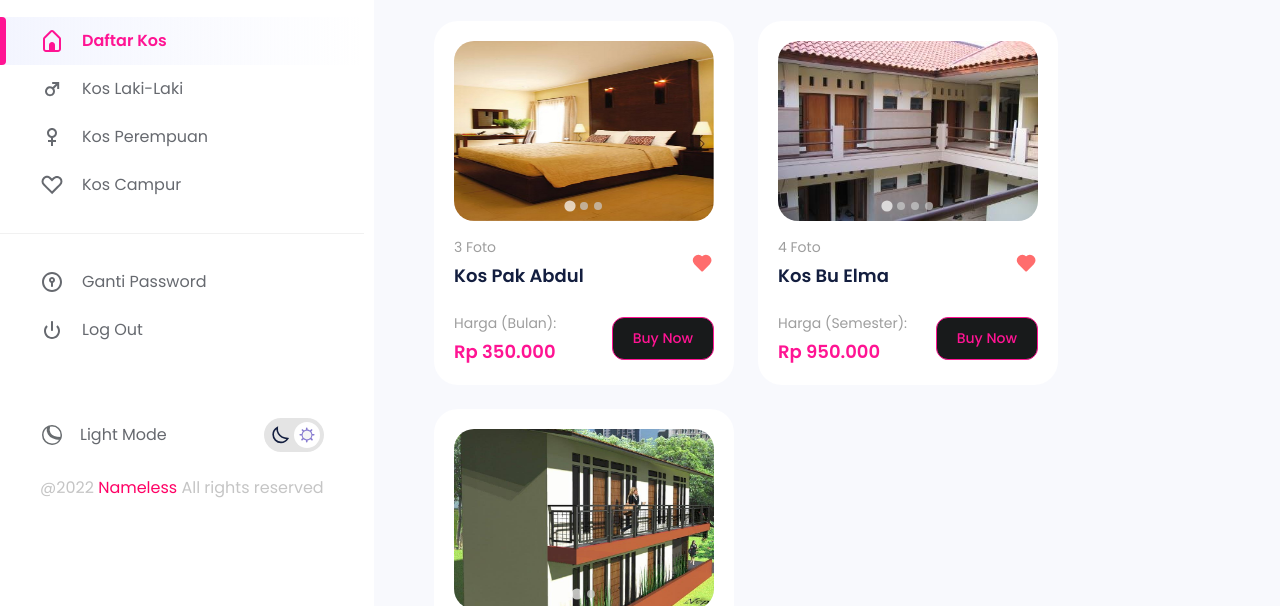
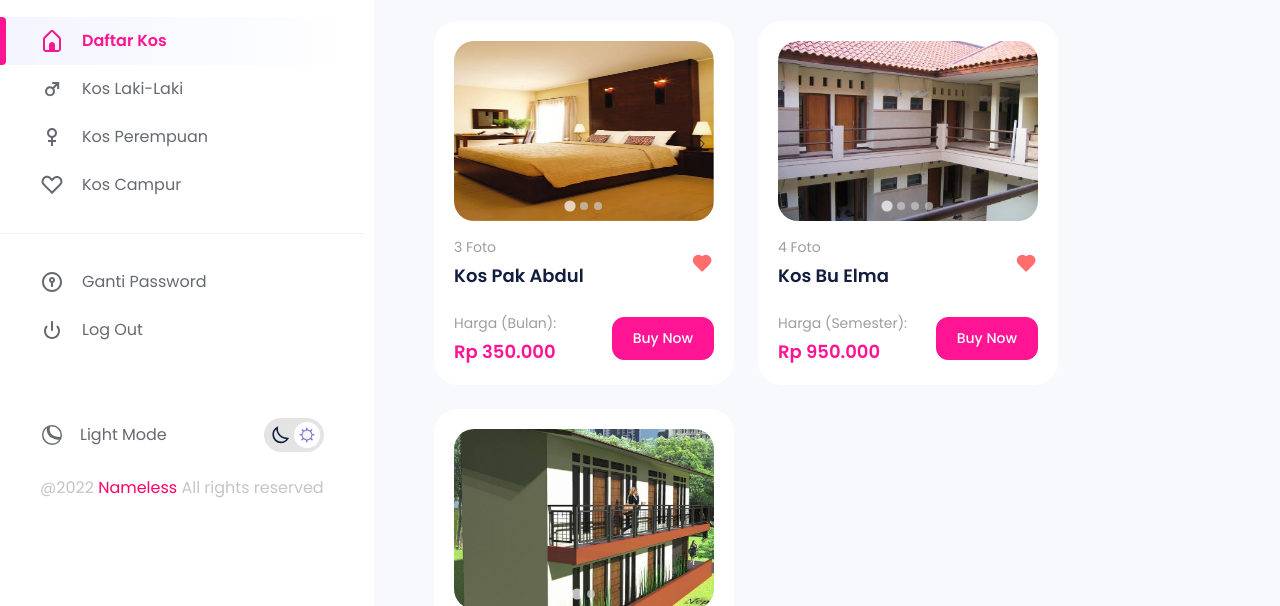
Before and after one commit to KrisnandaIqbal/kos-halal, a plain HTML site: page dashboard.html in a window 1280 px wide. Shown: the part 192-798 px from the top of the page. Drawn offline with nearby package versions, Linux system fonts and the light colour scheme.

Commit message:
delete active in card-product.css

```diff
--- a/css/component/card-product.css
+++ b/css/component/card-product.css
@@ -52,9 +52,8 @@
 }
 
 .dark .btn-rounded:hover,
-.dark .btn-rounded.active,
-.btn-rounded:hover,
-.btn-rounded.active {
+.btn-rounded:hover
+ {
   color: var(--blue-primary);
   background-color: #181A1B;
 }
```
